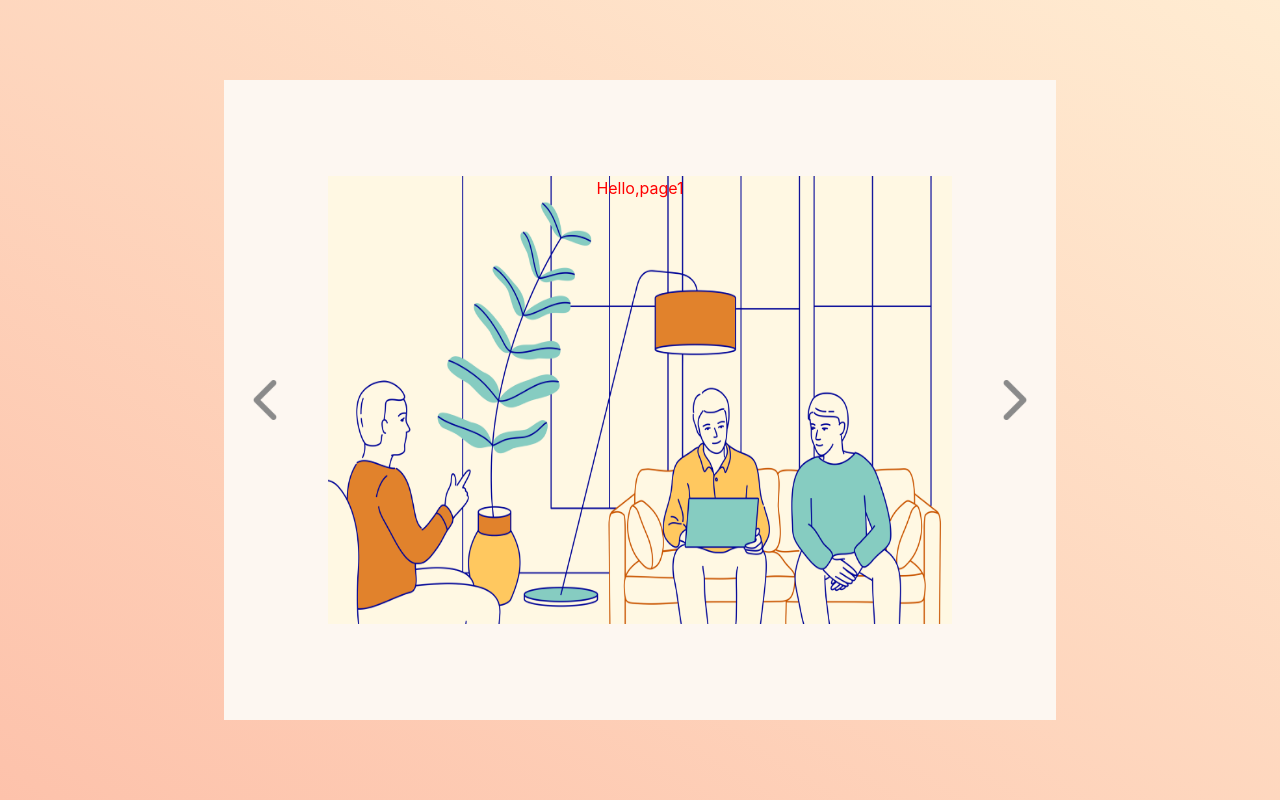
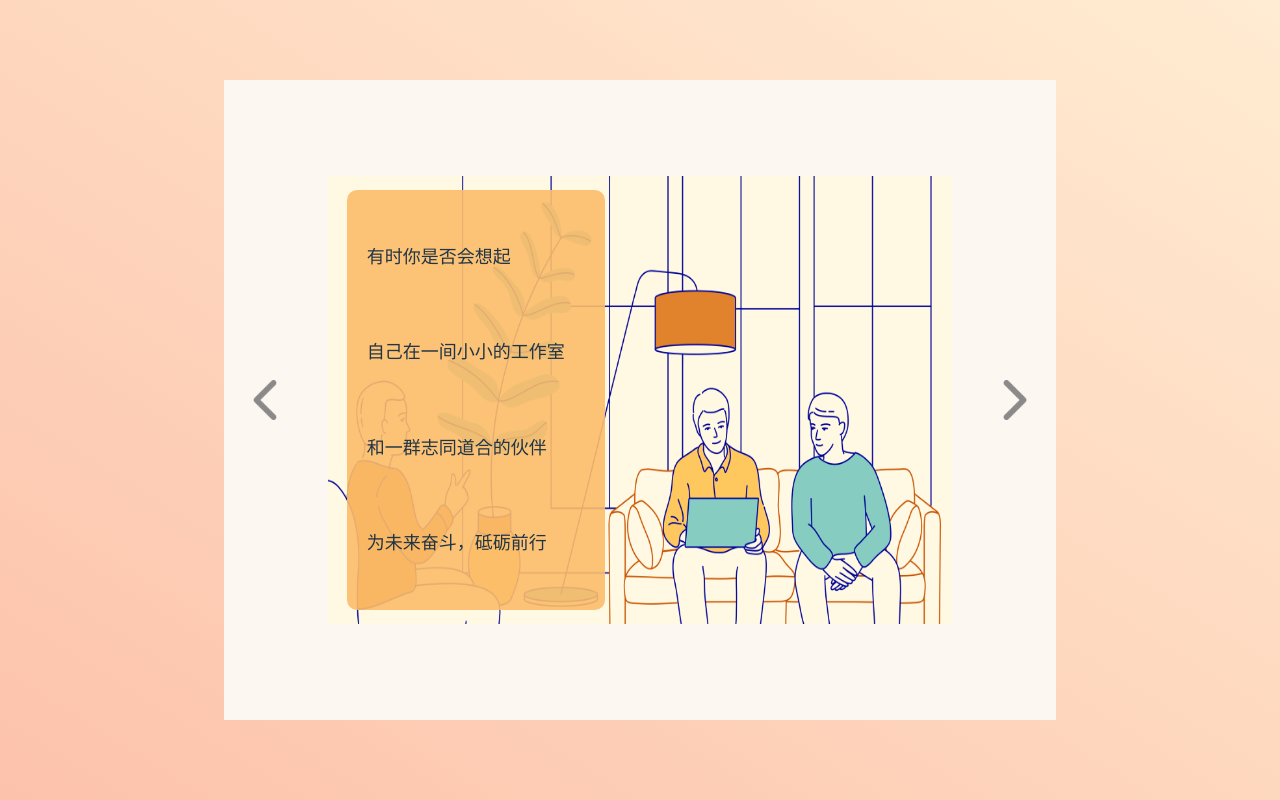
Before and after one commit to Argrule/invitatioin-letter, a Vue app: page /home/page1 in a window 1280 px wide. Built offline with nearby package versions, Linux system fonts and the light colour scheme.

Commit message:
text1静态

```diff
--- a/src/components/page1.vue
+++ b/src/components/page1.vue
@@ -1,18 +1,39 @@
 <template>
-    <div class="incenter">
-        <div style="color: red">Hello,page1</div>
+  <div class="incenter">
+    <div class="text1">
+      <p>有时你是否会想起</p>
+      <p>自己在一间小小的工作室</p>
+      <p>和一群志同道合的伙伴</p>
+      <p>为未来奋斗，砥砺前行</p>
     </div>
-
+  </div>
 </template>
 
-<script>
-</script>
+<script></script>
 
 <style scoped>
 .incenter {
-    background: url("../assets/page1.png");
-    background-size: 100% 100%;
-    height: 70%;
-    width: 75%;
+  background: url("../assets/page1.png");
+  background-size: 100% 100%;
+  height: 70%;
+  width: 75%;
+  display: flex;
+  align-items: center;
+}
+.text1 {
+  height: 85%;
+  width: 35%;
+  background-color: rgba(252, 189, 107, 0.9);
+  border-radius: 10px;
+  margin-left: 3%;
+  padding: 20px;
+  display: flex;
+  flex-direction: column;
+  justify-content: space-around;
+  align-items: flex-start;
+}
+p {
+  font-size: large;
+  font-weight: 700;
 }
 </style>
```
